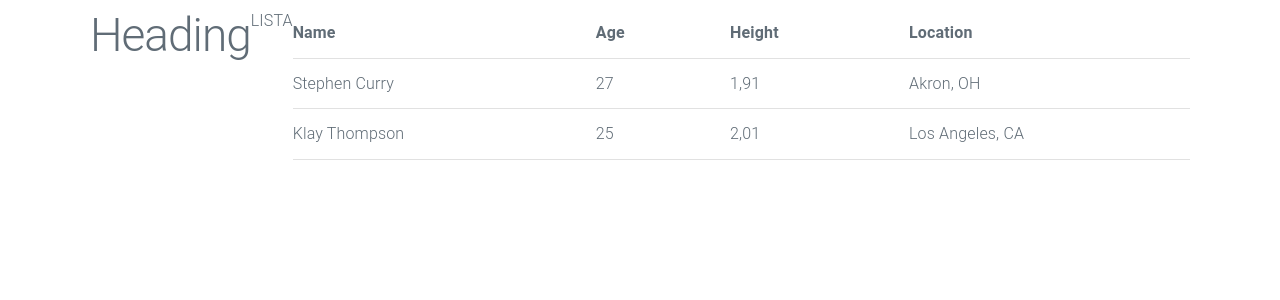
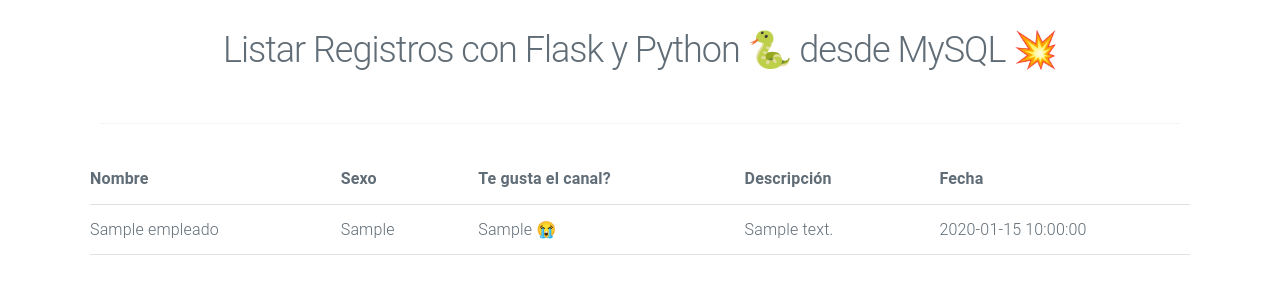
Before and after one commit to urian121/Listar_Registros_con_Flask_y_Python_desde_MySQL, a Flask app: page / in a window 1280 px wide. Shown: the top 300 px of the page. Run offline with Flask 2, Linux system fonts and the light colour scheme; tables that the repository leaves empty or names only in its code hold one stand-in row (values such as "Sample post"); some libraries are stand-ins or nearby versions.

Commit message:
proyecto funcional

```diff
--- a/app/templates/public/index.html
+++ b/app/templates/public/index.html
@@ -5,8 +5,16 @@
     <meta http-equiv="X-UA-Compatible" content="IE=edge">
     <meta name="viewport" content="width=device-width, initial-scale=1.0">
     <link rel="icon" type="image/png" href="{{ url_for('static', filename = 'imgs/favicon.png') }}">
-    <title>Lista registros con Flask y Python desde MySQL</title>
+    <title>Listar registros con Flask y Python desde MySQL</title>
     <link rel="stylesheet" href="{{ url_for('static', filename='css/milligram.min.css') }}">
+    <style>
+        h2{
+            display: flex;
+            justify-content: center;
+            margin-top: 20px;
+            margin-bottom: 50px;
+        }
+    </style>
 </head>
 <body>
 
@@ -14,34 +22,49 @@
     <div class="container">
 
         <div class="row">
-            <h1>Heading</h1>
-            <p>LISTA</p>
+            <div class="column">
+                <h2 class="text-center">
+                    Listar Registros con Flask y Python 🐍 desde MySQL 💥
+                </h2>
+                <hr>
+            </div>
+          </div>
 
+        <div class="row">
+        <!-- {{ dataEmpleados }} -->
+        {% if (dataEmpleados) %}
 
             <table>
                 <thead>
                   <tr>
-                    <th>Name</th>
-                    <th>Age</th>
-                    <th>Height</th>
-                    <th>Location</th>
+                    <th>Nombre</th>
+                    <th>Sexo</th>
+                    <th>Te gusta el canal?</th>
+                    <th>Descripción</th>
+                    <th>Fecha</th>
                   </tr>
                 </thead>
                 <tbody>
-                  <tr>
-                    <td>Stephen Curry</td>
-                    <td>27</td>
-                    <td>1,91</td>
-                    <td>Akron, OH</td>
-                  </tr>
-                  <tr>
-                    <td>Klay Thompson</td>
-                    <td>25</td>
-                    <td>2,01</td>
-                    <td>Los Angeles, CA</td>
-                  </tr>
+                    {% for empleado in dataEmpleados %}
+                        <tr>
+                            <td>{{ empleado.nombre }}</td>
+                            <td>{{ empleado.sexo }}</td>
+                            <td>{{ empleado.likes }}
+                                {% if(empleado.likes == 1) %}
+                                    😀
+                                {% else %}
+                                    😭
+                                {% endif %}
+                            </td>
+                            <td>{{ empleado.descripcion }}</td>
+                            <td>{{ empleado.fecha }}</td>
+                        </tr>
+                    {% endfor %}
                 </tbody>
               </table>
+        {% else %}
+            <p style="text-align: center;">No hay Empleados 😭 </p>
+        {% endif %}
 
         </div>
     </div>
```
